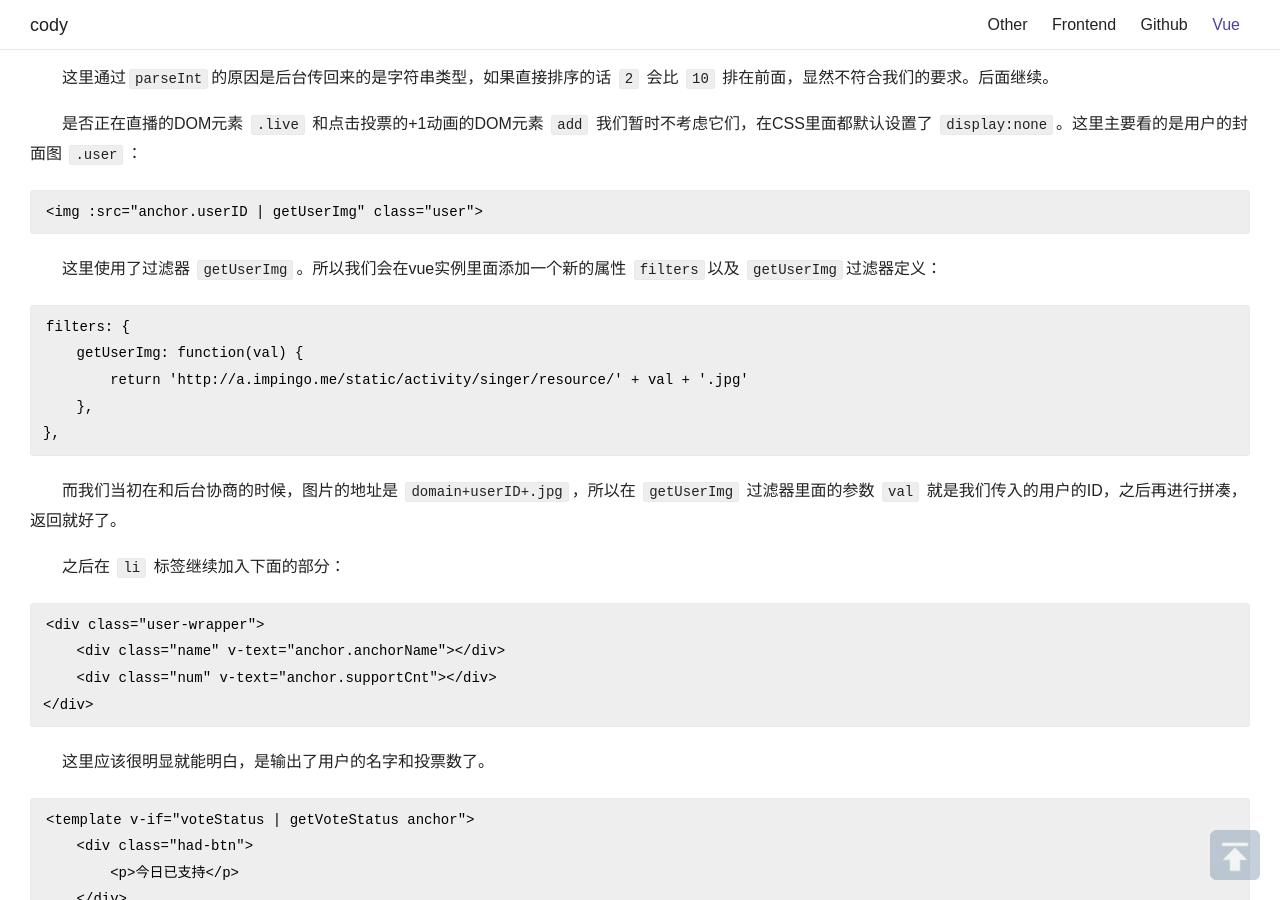
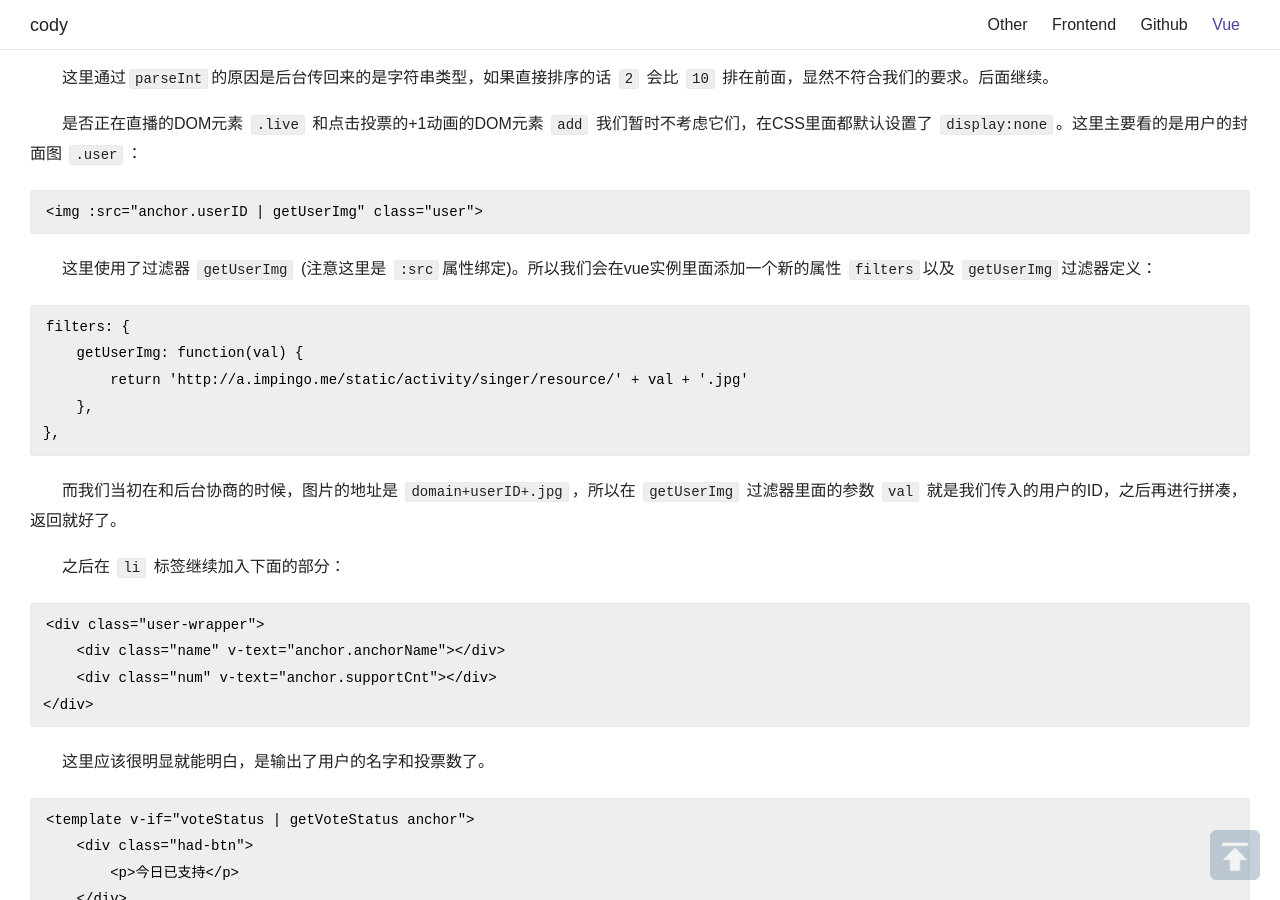
Before and after one commit to cody1991/cody1991.github.io, a Jekyll site: the page built from _posts/2016-08-30-a-simple-vue-guide.md, in a window 1280 px wide and 900 px high, scrolled down 11379 px. Built offline with Jekyll 4.4.1, drawn with Linux system fonts in a browser that asks for light colours; nearby versions of some CDN libraries; comment, search, counter and statistics services are not loaded.

Commit message:
修改 vue guide

```diff
--- a/_posts/2016-08-30-a-simple-vue-guide.md
+++ b/_posts/2016-08-30-a-simple-vue-guide.md
@@ -291,7 +291,7 @@ category: vue
 
     <img :src="anchor.userID | getUserImg" class="user">
 
-这里使用了过滤器 `getUserImg`。所以我们会在vue实例里面添加一个新的属性 `filters`以及 `getUserImg`过滤器定义：
+这里使用了过滤器 `getUserImg` (注意这里是 `:src`属性绑定)。所以我们会在vue实例里面添加一个新的属性 `filters`以及 `getUserImg`过滤器定义：
 
     filters: {
         getUserImg: function(val) {
```
